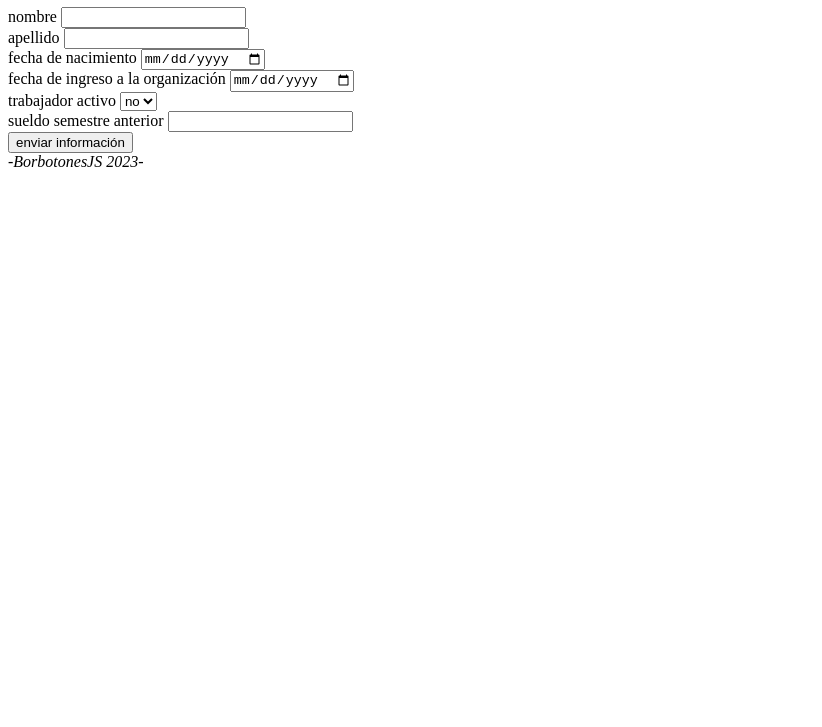
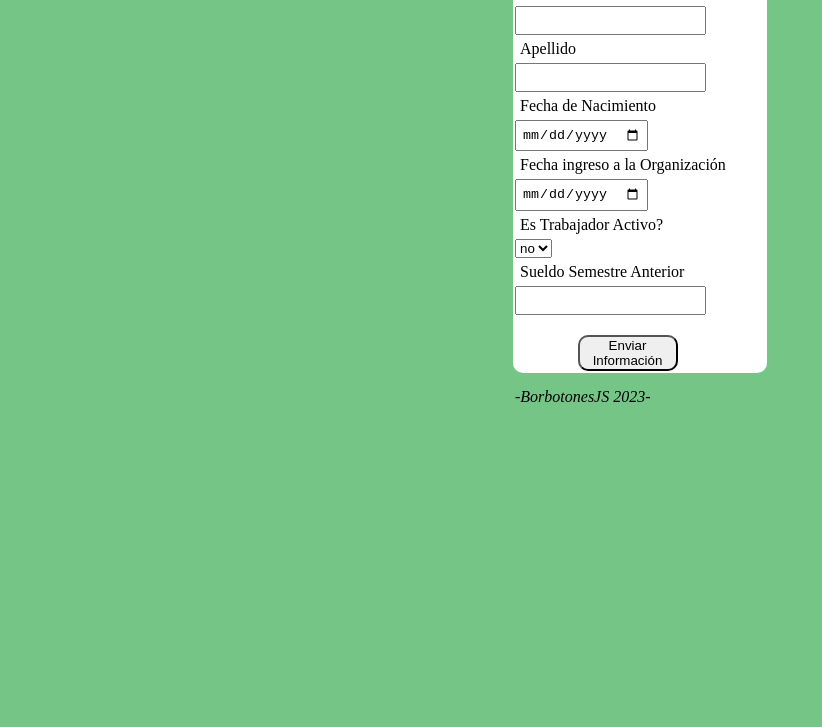
Before and after one commit to galiardi/sprint3, a plain HTML site: page index.html in a window 1280 px wide. Shown: the part 73-800 px from the top of the page, without its empty margins (0-822 px from the left). Drawn offline with Linux system fonts and the light colour scheme.

Commit message:
cambios en CSS e index

```diff
--- a/assets/css/styles.css
+++ b/assets/css/styles.css
@@ -1 +1,48 @@
 /* comienzo de css */
+body {
+    background-color: rgb(117, 197, 135); /* Color de fondo */
+}
+
+form {
+   margin: 0 auto; /* Centramos el formulario */
+   width: 250px;   /* Sin ancho no podemos centrar el formulario */
+   background-color: white; /* Color blanco para el formulario */
+   padding: 2px; /* separamos los bordes del form del resto de elementos */
+   border-radius: 10px; /* Redondeamos los bordes del form */
+}
+
+h1 {
+    color: rgb(0, 68, 255); /* Definimos el color del títuo */
+    margin: 0 auto; /* Centramos el título */
+    width: 250px;   /* Sin ancho no podemos centrar */
+    padding: 2px; /* separamos los bordes del form del resto de elementos */
+}
+
+input, textarea {
+    padding: 5px; /* Separamos la letra del interior (contenido) en los inputs de los bordes */
+}
+
+label {
+    display: block; /* Ahora los inputs quedan debajo de los label */
+    padding: 5px; /* Separando espacios internos */
+}
+
+li {
+    margin: 30px; /* dando márgenes a todos los elementos de la lista */
+}
+
+.btn{
+    margin-top: 20px; /* Damos un margen individual para el contenedor del botón */
+}
+
+button {
+    width: 40%; /* centramos el botón */
+    margin-left: 25%;
+    border-radius: 10px;
+}
+
+address {
+    margin: 0 auto; /* Centramos el pie */
+    width: 250px;
+    margin-top: 15px;
+}
--- a/index.html
+++ b/index.html
@@ -15,27 +15,27 @@
       <section>
         <form id="userForm">
           <div>
-            <label for="firstname">nombre</label>
+            <label for="firstname">Nombre</label>
             <input type="text" id="firstname" />
           </div>
 
           <div>
-            <label for="lastname">apellido</label>
+            <label for="lastname">Apellido</label>
             <input type="text" id="lastname" />
           </div>
 
           <div>
-            <label for="birthdate">fecha de nacimiento</label>
+            <label for="birthdate">Fecha de Nacimiento</label>
             <input type="date" id="birthdate" />
           </div>
 
           <div>
-            <label for="hireDate">fecha de ingreso a la organización</label>
+            <label for="hireDate">Fecha ingreso a la Organización</label>
             <input type="date" id="hireDate" />
           </div>
 
           <div>
-            <label for="isActiveWorker">trabajador activo</label>
+            <label for="isActiveWorker">Es Trabajador Activo?</label>
             <select name="tabajador activo" id="isActiveWorker">
               <option>si</option>
               <option selected="selected">no</option>
@@ -43,17 +43,17 @@
           </div>
 
           <div>
-            <label for="prevSemesterSalary">sueldo semestre anterior</label>
+            <label for="prevSemesterSalary">Sueldo Semestre Anterior</label>
             <input type="number" id="prevSemesterSalary" />
           </div>
 
           <div id="currentSalaryDiv" hidden>
-            <label for="currentSalary">sueldo actual</label>
+            <label for="currentSalary">Sueldo Actual</label>
             <input type="number" id="currentSalary" />
           </div>
 
           <div id="hasFamilyResponsibDiv" hidden>
-            <label for="hasFamilyResponsib">cargas familiares</label>
+            <label for="hasFamilyResponsib">Posee cargas Familiares?</label>
             <select name="cargas familiares" id="hasFamilyResponsib">
               <option>si</option>
               <option selected="selected">no</option>
@@ -62,13 +62,12 @@
 
           <div id="numOfFamilyResponsibDiv" hidden>
             <label for="numOfFamilyResponsib">
-              numero de cargas familiares
+              Cantidad de cargas
             </label>
             <input type="number" id="numOfFamilyResponsib" />
           </div>
-
-          <div>
-            <button type="submit">enviar información</button>
+          <div class="btn">
+              <button type="submit">Enviar Información</button>
           </div>
         </form>
       </section>
```
